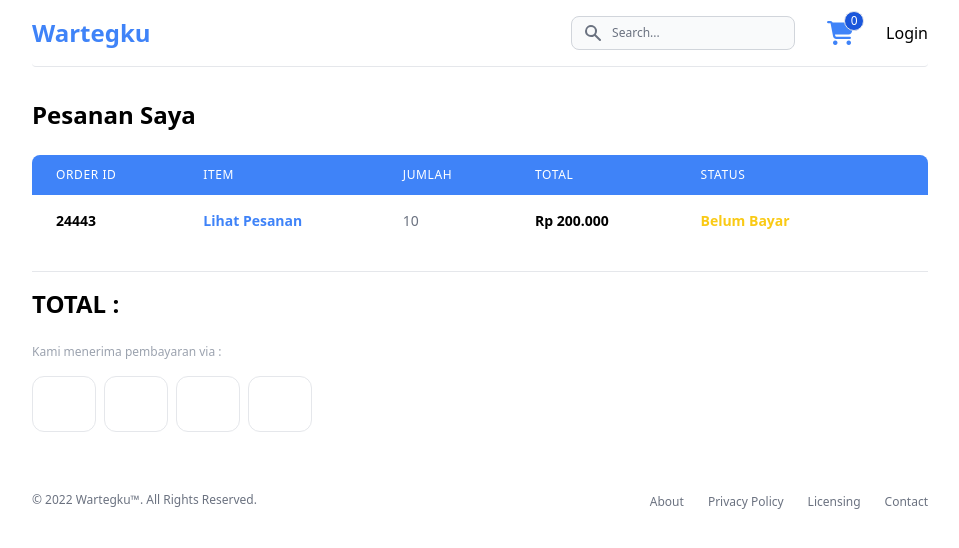
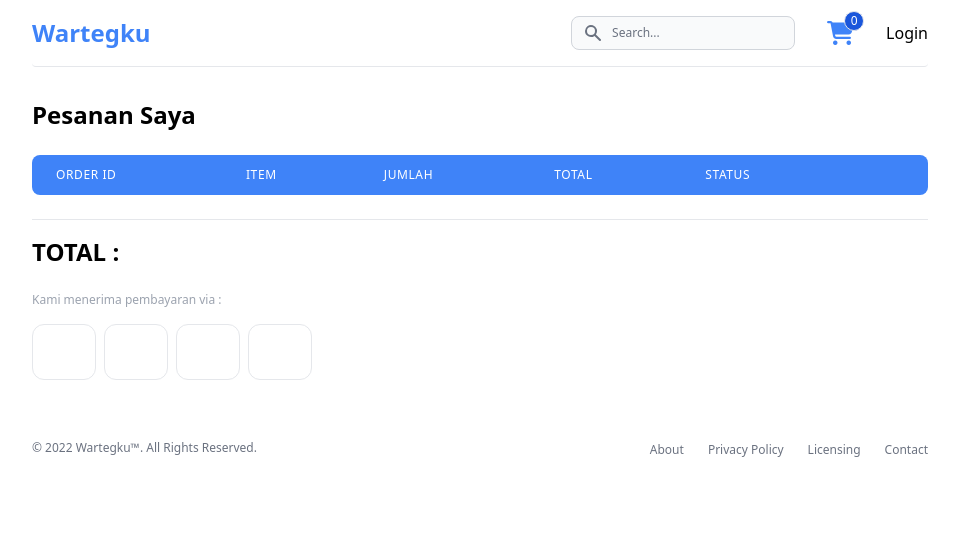
Before and after one commit to adamrayw/Wartegku, a React (Create React App) app: page /my-order in a window 1280 px wide. Shown: the top 548 px of the page, without its empty margins (160-1119 px from the left). Built offline with nearby package versions, Linux system fonts and the light colour scheme.

Commit message:
Integration Redux myOrder

```diff
--- a/src/pages/MyOrder.jsx
+++ b/src/pages/MyOrder.jsx
@@ -1,7 +1,16 @@
-import React from 'react'
-import { Link } from 'react-router-dom'
+import React, { useEffect } from 'react'
+// import { Link } from 'react-router-dom'
+import { useSelector, useDispatch } from 'react-redux'
+import { getTotal } from '../redux/features/amountCart/cart';
+
 
 export default function MyOrder() {
+    const value = useSelector((state) => state.order)
+    const dispatch = useDispatch();
+    useEffect(() => {
+        dispatch(getTotal());
+    }, [value, dispatch]);
+    console.log(value);
     return (
         <section className='mt-8 space-y-4 md:px-0 px-4'>
             <div>
@@ -36,19 +45,26 @@ export default function MyOrder() {
                                     </tr>
                                 </thead>
                                 <tbody>
-
-                                    <tr className="text-left">
+                                    {value.value.map((item, index) => {
+                                        console.log(item);
+                                        return (
+                                            <tr className="text-left" key={index}>
                                                 <td className="py-4 px-6 text-sm text-black font-semibold whitespace-nowrap dark:text-gray-400">
-                                            24443
+                                                    123123
                                                 </td>
                                                 <td className="py-4 px-6 text-sm text-black font-semibold whitespace-nowrap dark:text-gray-400">
-                                            <Link to='/product/1' className="text-blue-500 hover:text-blue-700">Lihat Pesanan</Link>
+                                                    {item.value.map((data, index) => {
+                                                        return (
+                                                            <p key={index}>{data.qty}x{data.nama} </p>
+                                                        )
+                                                    })}
+                                                    {/* <Link to='/product/1' className="text-blue-500 hover:text-blue-700">Lihat Pesanan</Link> */}
                                                 </td>
                                                 <td className="py-4 px-6 text-sm text-gray-500 whitespace-nowrap dark:text-gray-400">
-                                            <p className='text-sm text-gray-500 '>10</p>
+                                                    <p className='text-sm text-gray-500 '>{item.cartTotalQuantity}</p>
                                                 </td>
-                                        <td className="py-4 px-6 text-sm text-black font-semibold whitespace-nowrap dark:text-gray-400">Rp
-                                            200.000
+                                                <td className="py-4 px-6 text-sm text-black font-semibold whitespace-nowrap dark:text-gray-400">
+                                                    Rp{item.cartTotalPrice}
                                                 </td>
                                                 <td className="py-4 px-6 text-sm text-yellow-300 font-semibold whitespace-nowrap dark:text-gray-400">
                                                     Belum Bayar
@@ -59,6 +75,8 @@ export default function MyOrder() {
                                             </button>
                                         </td> */}
                                             </tr>
+                                        )
+                                    })}
 
                                 </tbody>
                             </table>
```
Lines whose indentation alone changed are shown as unchanged.
